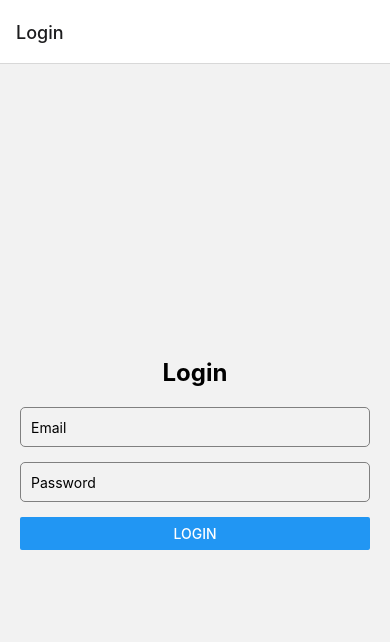
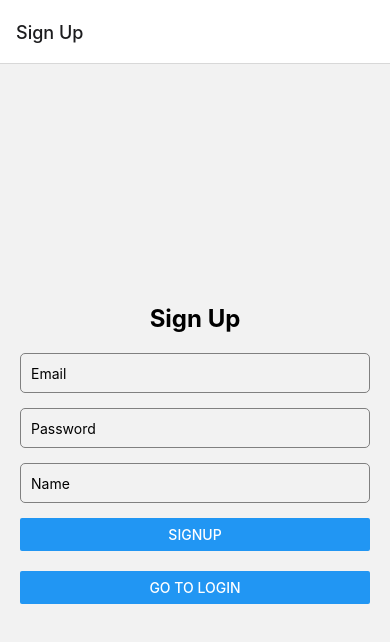
Before and after one commit to feselene/tinder-f, a React Native app in the folder Tinder/: screen / in a window 390 px wide. Shown: the top 642 px of the page. Built offline with nearby package versions, Linux system fonts and the light colour scheme.

Commit message:
Add navigation button from signup to login. Add logout button that navigates from home to login screen. Remove backbutton in the header from Home screen

```diff
--- a/Tinder/App.tsx
+++ b/Tinder/App.tsx
@@ -12,19 +12,19 @@ const App = () => {
     <NavigationContainer>
       <Stack.Navigator>
         <Stack.Screen
-          name="Login"
-          component={LoginScreen} // Add SignupScreen here
-          options={{ title: 'Login' }}
-        />
-        <Stack.Screen
           name="Signup"
-          component={SignupScreen} // Add SignupScreen here
+          component={SignupScreen}
           options={{ title: 'Sign Up' }}
         />
         <Stack.Screen
+          name="Login"
+          component={LoginScreen}
+          options={{ title: 'Login'}}
+        />
+        <Stack.Screen
           name="Home"
-          component={HomeScreen} // Use HomeScreen here
-          options={{ title: 'Welcome' }}
+          component={HomeScreen}
+          options={{ title: 'Welcome', headerBackVisible: false}}
         />
       </Stack.Navigator>
     </NavigationContainer>
--- a/Tinder/screens/HomeScreen.tsx
+++ b/Tinder/screens/HomeScreen.tsx
@@ -1,10 +1,16 @@
 import React from 'react';
-import { View, Text, StyleSheet } from 'react-native';
+import { View, StyleSheet, Button } from 'react-native';
 
-const HomeScreen: React.FC = () => {
+const HomeScreen = ({ navigation }: any) => {
+  const handleLogout = () => {
+    navigation.navigate('Login'); // Navigate to Login screen on logout
+  };
+
   return (
     <View style={styles.container}>
-      <Text style={styles.title}>Welcome to the Home Screen!</Text>
+      <View>
+        <Button title="Logout" onPress={handleLogout} />
+      </View>
     </View>
   );
 };
--- a/Tinder/screens/SignupScreen.tsx
+++ b/Tinder/screens/SignupScreen.tsx
@@ -6,6 +6,10 @@ const SignupScreen: React.FC = ({navigation}: any) => {
   const [email, setEmail] = useState<string>('');
   const [password, setPassword] = useState<string>('');
   const [name, setName] = useState<string>('');
+
+  const navigateToLogin = () => {
+    navigation.navigate('Login');
+  }
 
   const handleSignup = async() => {
     try {
@@ -63,6 +67,9 @@ const SignupScreen: React.FC = ({navigation}: any) => {
       />
 
       <Button title="Signup" onPress={handleSignup}/>
+      <View style={styles.goToLoginButton}>
+        <Button title="Go To Login" onPress={navigateToLogin}/>
+      </View>
     </View>
   );
 };
@@ -87,6 +94,9 @@ const styles = StyleSheet.create({
     paddingHorizontal: 10,
     borderRadius: 5,
   },
+  goToLoginButton: {
+    marginTop: 20,
+  },
 });
 
 export default SignupScreen;
```
